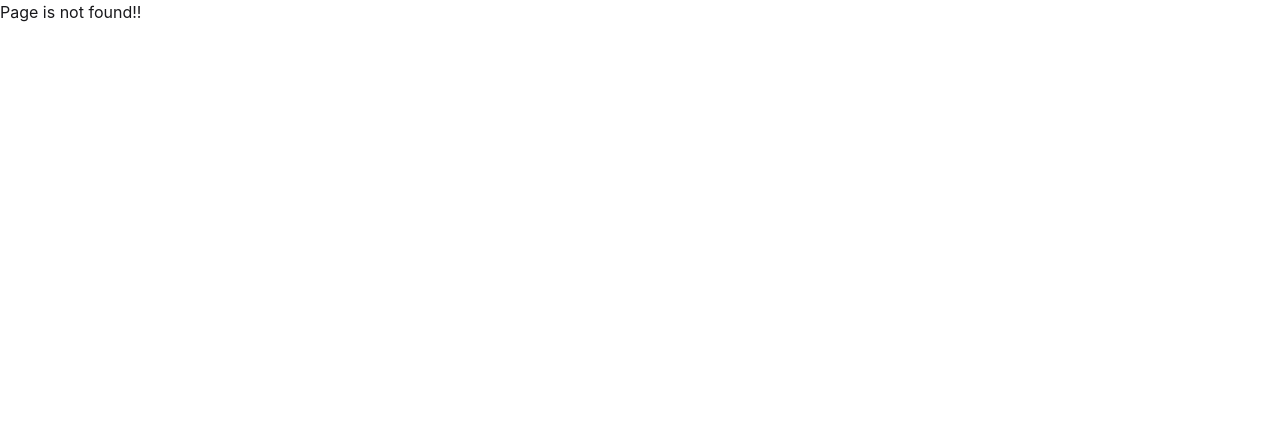
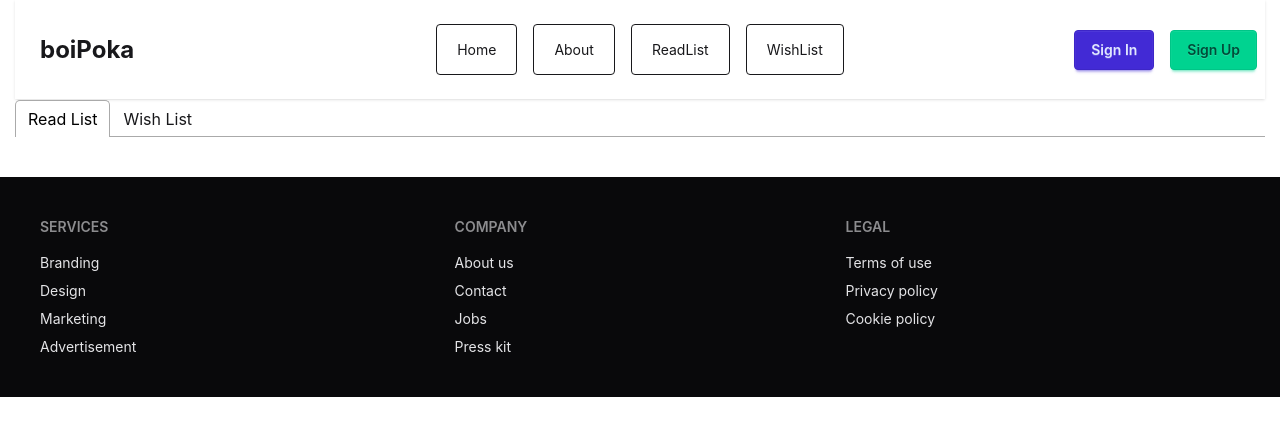
Before and after one commit to A-N-I-K-Khondokar/boiwalla, a React (Vite) app: page /readlist in a window 1280 px wide. Before the commit this address had no page. Shown: the top 436 px of the page. Built offline with nearby package versions, Linux system fonts and the light colour scheme.

Commit message:
add ReadList and WishList components with routing, update header links, and enhance local storage utilities

```diff
--- a/package.json
+++ b/package.json
@@ -15,6 +15,7 @@
     "react-dom": "^19.2.8",
     "react-icons": "^5.7.0",
     "react-router": "^7.18.2",
+    "react-tabs": "^6.1.1",
     "tailwindcss": "^4.3.3"
   },
   "devDependencies": {
--- /dev/null
+++ b/src/Pages/ReadList/ReadList.jsx
@@ -0,0 +1,51 @@
+// import React from 'react';
+import { useLoaderData } from "react-router";
+import { Tab, Tabs, TabList, TabPanel } from "react-tabs";
+import "react-tabs/style/react-tabs.css";
+import { getStoredBook } from "../../utilities/addToDB";
+import Book from "../../components/Book/Book";
+import { getStoredBooks } from "../../utilities/addToWishList";
+
+const ReadList = () => {
+  const data = useLoaderData();
+
+  const storedReadListData = getStoredBook();
+
+  //converted every id as integer
+  const storedReadListDataASinteger = storedReadListData.map((id) =>
+    parseInt(id),
+  );
+
+  const readlist = data.filter((book) =>
+    storedReadListDataASinteger.includes(book.bookId),
+  );
+
+  const storedWishListData = getStoredBooks();
+  const sWishInteger = storedWishListData.map((i) => parseInt(i));
+  const wishList = data.filter((book) => sWishInteger.includes(book.bookId));
+
+  return (
+    <div className="max-w-312.5 mx-auto">
+      <Tabs>
+        <TabList>
+          <Tab>Read List</Tab>
+          <Tab>Wish List</Tab>
+        </TabList>
+
+        <TabPanel>
+          {readlist.map((book) => (
+            <Book key={book.bookId} data={book}></Book>
+          ))}
+        </TabPanel>
+
+        <TabPanel>
+          {wishList.map((book) => (
+            <Book key={book.bookId} data={book}></Book>
+          ))}
+        </TabPanel>
+      </Tabs>
+    </div>
+  );
+};
+
+export default ReadList;
--- a/src/Router/Routes.jsx
+++ b/src/Router/Routes.jsx
@@ -4,6 +4,7 @@ import ErrorElements from "../Pages/ErrorPage/ErrorElements";
 import Home from "../Pages/Home/Home";
 import About from "../Pages/About/About";
 import BookDetails from "../Pages/BookDetails/BookDetails";
+import ReadList from "../Pages/ReadList/ReadList";
 
 export const router = createBrowserRouter([
   {
@@ -25,6 +26,16 @@ export const router = createBrowserRouter([
         path:'/bookDetails/:id',
         loader:()=>fetch("/booksData.json").then(res=>res.json()),
         Component:BookDetails
+      },
+      {
+        path:'/readlist',
+        loader:()=>fetch("/booksData.json").then(res=>res.json()),
+        Component:ReadList
+      },
+       {
+        path:'/wishlist',
+        loader:()=>fetch("/booksData.json").then(res=>res.json()),
+        Component:ReadList
       }
     ],
   },
--- a/src/components/Book/Book.jsx
+++ b/src/components/Book/Book.jsx
@@ -5,7 +5,7 @@ import { Link } from "react-router";
 const Book = ({ data }) => {
   return (
     <Link to={`/bookDetails/${data.bookId}`}>
-      <div className="max-w-312.5 mx-auto card bg-pink-100 w-96 shadow-sm bg-base-50 h-full flex flex-col">
+      <div className=" mt-4 max-w-312.5 mx-auto card bg-pink-100 w-96 shadow-sm bg-base-50 h-full flex flex-col">
         <figure className="px-10 pt-10">
           <img src={data.image} alt={data.bookName} className="rounded-xl" />
         </figure>
--- a/src/components/Header/Header.jsx
+++ b/src/components/Header/Header.jsx
@@ -10,6 +10,12 @@ const Header = () => {
       </li>
       <li className="m-2 border p-2 rounded-sm hover:bg-gray-300">
         <Link to="/about">About</Link>
+      </li>
+      <li className="m-2 border p-2 rounded-sm hover:bg-gray-300">
+        <Link to="/readlist">ReadList</Link>
+      </li>
+      <li className="m-2 border p-2 rounded-sm hover:bg-gray-300">
+        <Link to="/wishlist">WishList</Link>
       </li>
     </>
   );
--- a/src/utilities/addToDB.js
+++ b/src/utilities/addToDB.js
@@ -25,8 +25,8 @@ const addToStoredDB = (id) => {
     storedBookData.push(id);
     const data = JSON.stringify(storedBookData);
     localStorage.setItem("ReadList", data);
-    alert("Added To ReadList Sucessfully!!")
+    alert("Added To ReadList Sucessfully!!");
   }
 };
 
-export { addToStoredDB };
+export { addToStoredDB, getStoredBook };
--- a/src/utilities/addToWishList.js
+++ b/src/utilities/addToWishList.js
@@ -29,4 +29,4 @@ const addWishToStoredDB = (id) => {
   }
 };
 
-export { addWishToStoredDB };
+export { addWishToStoredDB ,getStoredBooks};
```
Also changed, not shown: 1 other file (tests, documents, lock files or other folders).
